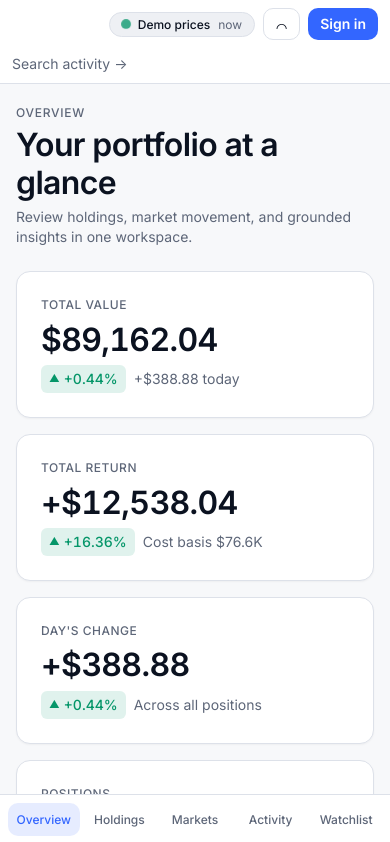
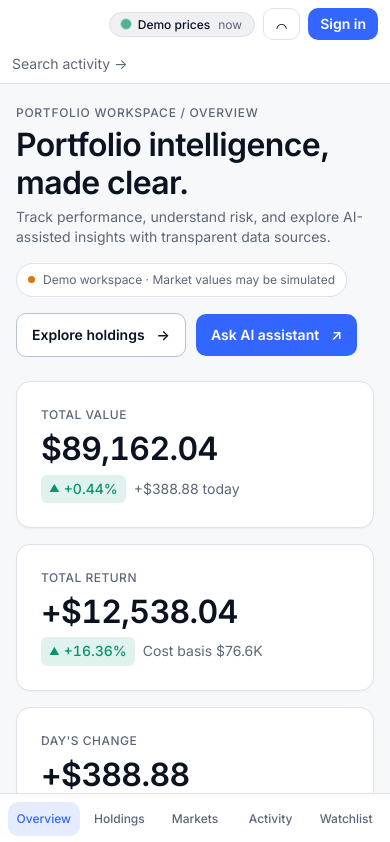
Before and after one commit to FarnazNK/finvision, a React (Vite) app: page / in a window 390 px wide. Shown: the top 842 px of the page. Built offline with nearby package versions, Linux system fonts and the light colour scheme; no server answers.

Commit message:
Polish portfolio overview hierarchy and responsive dashboard grid

```diff
--- a/src/pages/OverviewPage.tsx
+++ b/src/pages/OverviewPage.tsx
@@ -1,5 +1,6 @@
 import { useMemo, useState } from 'react';
 import styled from 'styled-components';
+import { Link } from 'react-router-dom';
 import { useAppSelector } from '@/app/hooks';
 import { selectCurrency } from '@/features/ui/uiSlice';
 import {
@@ -57,10 +58,15 @@ export function OverviewPage() {
     <Page>
       <PageHeader>
         <div>
-          <Eyebrow>Overview</Eyebrow>
-          <Title>Your portfolio at a glance</Title>
-          <Subtitle>Review holdings, market movement, and grounded insights in one workspace.</Subtitle>
+          <Eyebrow>Portfolio workspace / Overview</Eyebrow>
+          <Title>Portfolio intelligence, made clear.</Title>
+          <Subtitle>Track performance, understand risk, and explore AI-assisted insights with transparent data sources.</Subtitle>
+          <HeaderNote><StatusDot aria-hidden="true" /> Demo workspace · Market values may be simulated</HeaderNote>
         </div>
+        <HeaderActions aria-label="Explore portfolio tools">
+          <SecondaryAction to="/holdings">Explore holdings <span aria-hidden="true">→</span></SecondaryAction>
+          <PrimaryAction href="#portfolio-insights">Ask AI assistant <span aria-hidden="true">↗</span></PrimaryAction>
+        </HeaderActions>
       </PageHeader>
 
       <KpiGrid>
@@ -98,7 +104,7 @@ export function OverviewPage() {
         </Card>
       </KpiGrid>
 
-      <FullWidth>
+      <FullWidth id="portfolio-insights">
         <InsightsPanel />
       </FullWidth>
 
@@ -115,7 +121,7 @@ export function OverviewPage() {
               options={RANGE_OPTIONS}
             />
           }
-          style={{ gridColumn: 'span 2' }}
+          className="wide-panel"
         >
           <PortfolioCurveChart points={curve} range={RANGE_DAYS[range]} />
         </Card>
@@ -197,8 +203,8 @@ const Subtitle = styled.p`
   font-size: ${({ theme }) => theme.fontSize.sm};
 `;
 
-const FullWidth = styled.div`
-  margin-bottom: 20px;
+const FullWidth = styled.section`
+  scroll-margin-top: 24px;
 `;
 
 const KpiGrid = styled.div`
@@ -215,7 +221,9 @@ const Grid = styled.div`
   grid-template-columns: 1fr;
   gap: ${({ theme }) => theme.space[4]};
 
-  ${media.lg`grid-template-columns: repeat(3, 1fr);`}
+  ${media.lg`grid-template-columns: repeat(3, minmax(0, 1fr));`}
+  & > * { min-width: 0; }
+  ${media.lg`& > .wide-panel { grid-column: span 2; }`}
 `;
 
 const HoldingList = styled.ul`
@@ -285,3 +293,58 @@ const RowPct = styled.span<{ $positive: boolean }>`
     $positive ? theme.color.success : theme.color.danger};
   font-weight: ${({ theme }) => theme.fontWeight.medium};
 `;
+
+const HeaderNote = styled.p`
+  display: inline-flex;
+  align-items: center;
+  gap: 8px;
+  margin-top: 16px;
+  padding: 7px 11px;
+  border: 1px solid ${({ theme }) => theme.color.border};
+  border-radius: ${({ theme }) => theme.radius.pill};
+  color: ${({ theme }) => theme.color.textMuted};
+  font-size: ${({ theme }) => theme.fontSize.xs};
+  background: ${({ theme }) => theme.color.surface};
+`;
+const StatusDot = styled.span`
+  width: 7px;
+  height: 7px;
+  flex: 0 0 7px;
+  border-radius: 50%;
+  background: ${({ theme }) => theme.color.warn};
+`;
+const HeaderActions = styled.nav`
+  display: flex;
+  gap: 10px;
+  flex-wrap: wrap;
+  align-items: center;
+`;
+const SecondaryAction = styled(Link)`
+  display: inline-flex;
+  align-items: center;
+  gap: 12px;
+  padding: 11px 15px;
+  border-radius: ${({ theme }) => theme.radius.md};
+  border: 1px solid ${({ theme }) => theme.color.borderStrong};
+  color: ${({ theme }) => theme.color.text};
+  background: ${({ theme }) => theme.color.surface};
+  text-decoration: none;
+  font-weight: 600;
+  font-size: ${({ theme }) => theme.fontSize.sm};
+  &:hover { background: ${({ theme }) => theme.color.surfaceAlt}; }
+  &:focus-visible { outline: 3px solid ${({ theme }) => theme.color.focusRing}; outline-offset: 2px; }
+`;
+const PrimaryAction = styled.a`
+  display: inline-flex;
+  align-items: center;
+  gap: 12px;
+  padding: 11px 15px;
+  border-radius: ${({ theme }) => theme.radius.md};
+  color: ${({ theme }) => theme.color.primaryText};
+  background: ${({ theme }) => theme.color.primary};
+  text-decoration: none;
+  font-size: ${({ theme }) => theme.fontSize.sm};
+  font-weight: 600;
+  &:hover { background: ${({ theme }) => theme.color.primaryHover}; }
+  &:focus-visible { outline: 3px solid ${({ theme }) => theme.color.focusRing}; outline-offset: 2px; }
+`;
```
